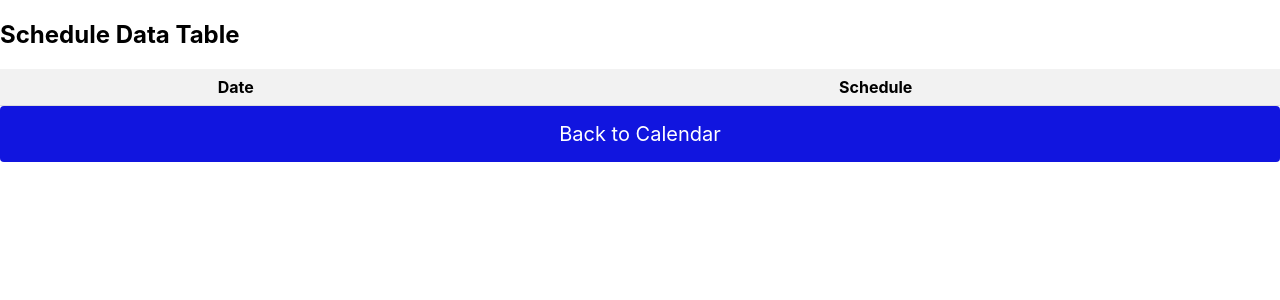
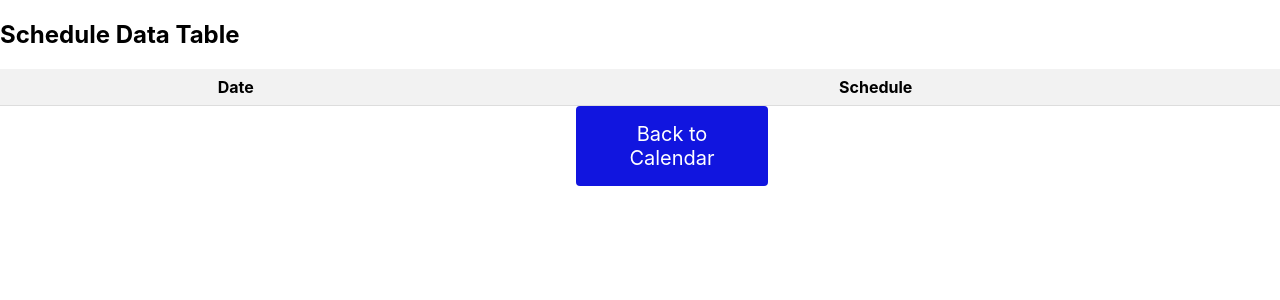
Before and after one commit to ziksona1312/ReactProjekat, a React (Create React App) app: page /data-table in a window 1280 px wide. Shown: the top 300 px of the page. Built offline with nearby package versions, Linux system fonts and the light colour scheme.

Commit message:
Estetika

```diff
--- a/src/App.css
+++ b/src/App.css
@@ -85,3 +85,12 @@ th {
 tr:hover {
   background-color: #f5f5f5;
 }
+
+#tabela_dugme {
+  width: 10%;
+  display: flex;
+  align-items: center;
+  margin-left: 45%;
+  margin-right: 45%;
+
+}
--- a/src/DataTable.jsx
+++ b/src/DataTable.jsx
@@ -34,7 +34,7 @@ const DataTable = () => {
         </tbody>
       </table>
       </div>
-      <Link to="/kalendar" className="pocetna-dugme" >Back to Calendar</Link>
+      <Link to="/kalendar" className="pocetna-dugme" id="tabela_dugme" >Back to Calendar</Link>
     </div>
   );
 };
--- a/src/Pocetna.jsx
+++ b/src/Pocetna.jsx
@@ -6,9 +6,9 @@ import Calendar from './Calendar';
 const Pocetna = () => {
     return (
       <div className="pocetna">
-        <h1>Dobrodosli u interaktivni Kalendar!</h1>
+        <h1>Welcome to our interactive Calendar!</h1>
         <Link to="/kalendar" className="pocetna-dugme">
-            OTVORI KALENDAR
+            Open Calendar
         </Link>
       </div>
     );
```
